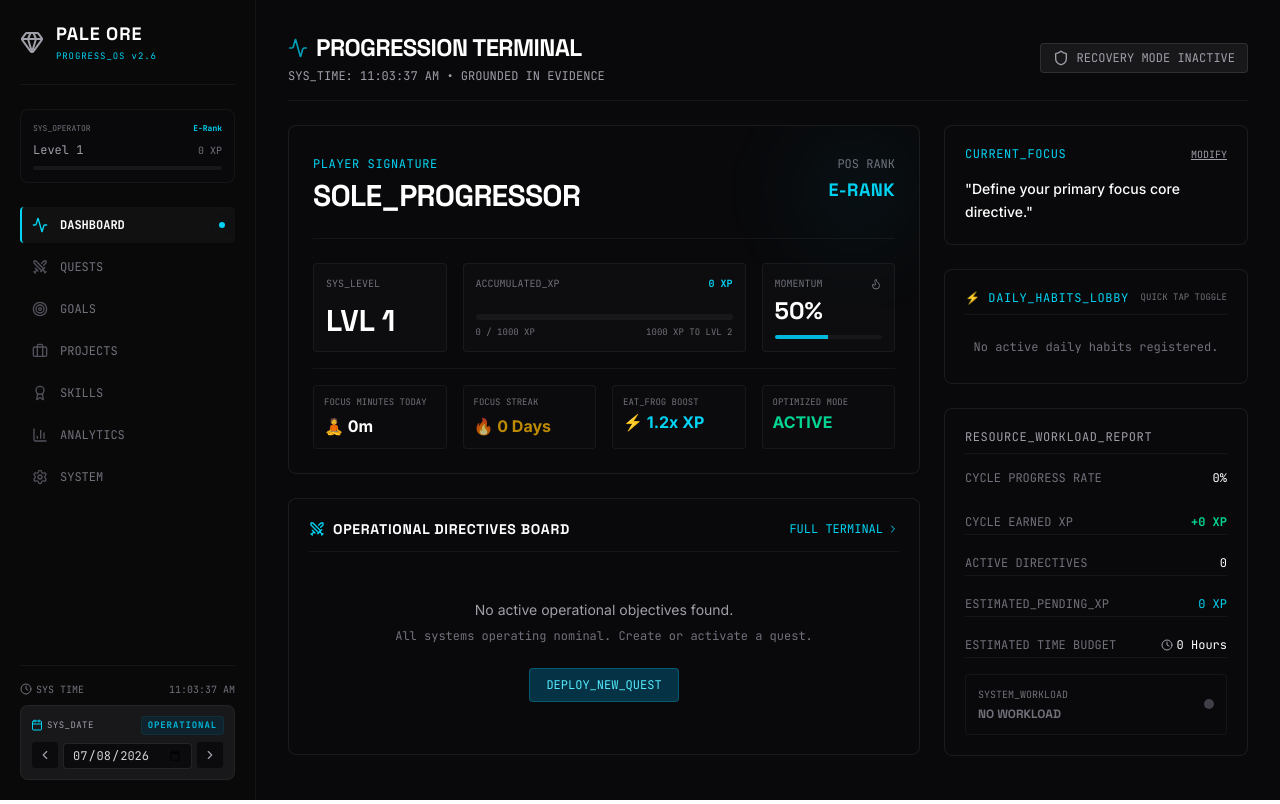
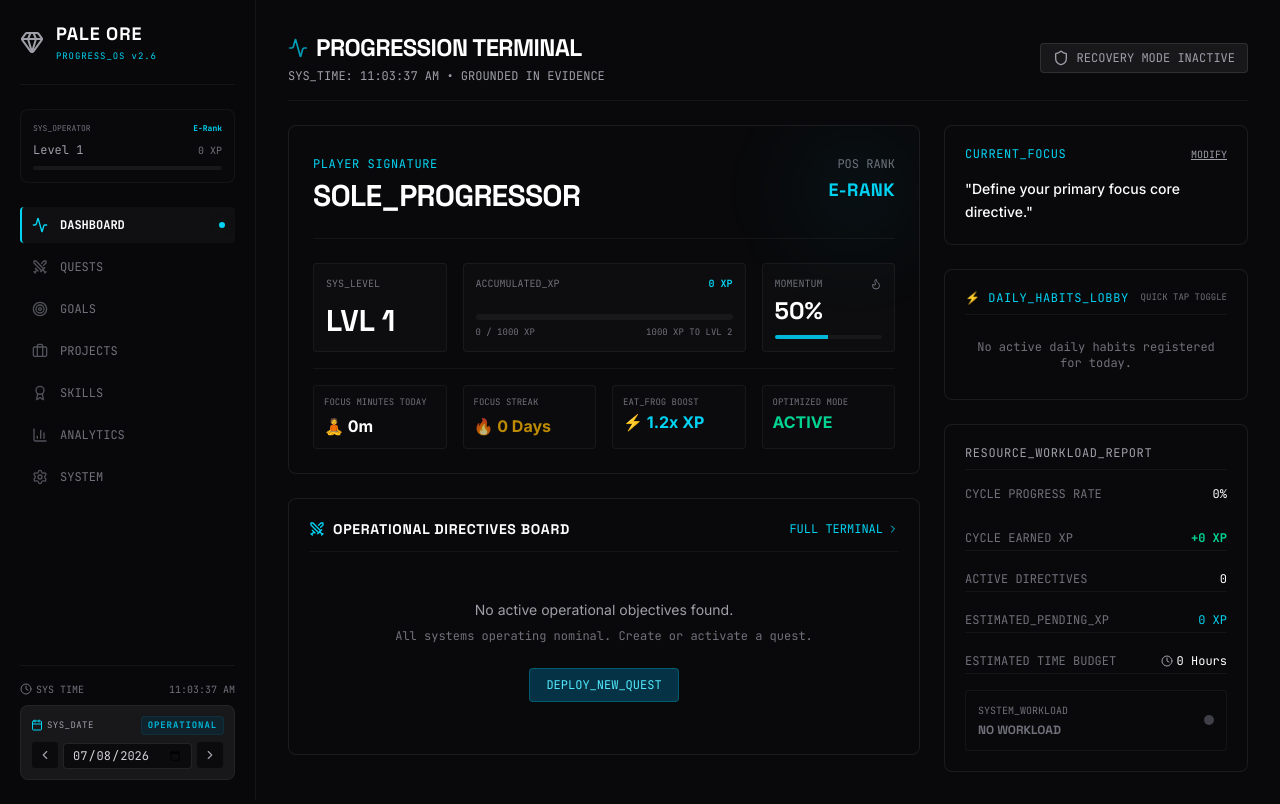
Before and after one commit to ghomrasnichameseddin-cloud/pale-ore, a React (Vite) app: page / in a window 1280 px wide. Built offline with nearby package versions, Linux system fonts and the light colour scheme.

Commit message:
pick date for quests

```diff
--- a/src/POSContext.tsx
+++ b/src/POSContext.tsx
@@ -81,6 +81,8 @@ interface POSContextType {
   exportData: () => string;
   importData: (jsonData: string) => boolean;
   isQuestFinishedForToday: (q: Quest) => boolean;
+  isQuestScheduledForDate: (q: Quest, dateStr: string) => boolean;
+  getWeekdayStr: (dateStr: string) => string;
   systemDate: string;
   setSystemDate: (date: string) => void;
 }
@@ -144,6 +146,58 @@ const getDaysDifference = (dateStr1: string, dateStr2: string): number => {
   }
 };
 
+export const getWeekdayStr = (dateStr: string): string => {
+  try {
+    const [year, month, day] = dateStr.split('-').map(Number);
+    const date = new Date(year, month - 1, day);
+    const weekdays = ['Sun', 'Mon', 'Tue', 'Wed', 'Thu', 'Fri', 'Sat'];
+    return weekdays[date.getDay()];
+  } catch (e) {
+    return '';
+  }
+};
+
+export const isQuestScheduledForDate = (q: Quest, dateStr: string): boolean => {
+  if (!q.recurrence || q.recurrence === 'None') {
+    return true;
+  }
+
+  const rec = q.recurrence.toLowerCase();
+  const currentWeekday = getWeekdayStr(dateStr).toLowerCase();
+  const fullWeekdaysMap: Record<string, string> = {
+    'sunday': 'sun', 'monday': 'mon', 'tuesday': 'tue', 'wednesday': 'wed',
+    'thursday': 'thu', 'friday': 'fri', 'saturday': 'sat'
+  };
+
+  const weekdays = ['sun', 'mon', 'tue', 'wed', 'thu', 'fri', 'sat'];
+  let hasWeekdayConstraint = false;
+  let matchesWeekday = false;
+
+  for (const day of weekdays) {
+    const shortPattern = day;
+    const fullPattern = Object.keys(fullWeekdaysMap).find(k => fullWeekdaysMap[k] === day) || '';
+
+    if (rec.includes(shortPattern) || (fullPattern && rec.includes(fullPattern))) {
+      hasWeekdayConstraint = true;
+      if (currentWeekday === day) {
+        matchesWeekday = true;
+      }
+    }
+  }
+
+  if (hasWeekdayConstraint) {
+    return matchesWeekday;
+  }
+
+  if (rec === 'weekly') {
+    const creationDateStr = q.createdAt.split('T')[0];
+    const creationWeekday = getWeekdayStr(creationDateStr).toLowerCase();
+    return currentWeekday === creationWeekday;
+  }
+
+  return true;
+};
+
 const resetRecurringQuestsForNewDate = (newDateStr: string, currentQuests: Quest[]): Quest[] => {
   return currentQuests.map(q => {
     if (!q.recurrence || q.recurrence === 'None') {
@@ -155,16 +209,11 @@ const resetRecurringQuestsForNewDate = (newDateStr: string, currentQuests: Quest
       const diff = getDaysDifference(lastActionDateStr, newDateStr);
 
       let shouldReset = false;
-      if (q.recurrence === 'Daily' && diff >= 1) {
-        shouldReset = true;
-      } else if (q.recurrence === 'Every 2 Days' && diff >= 2) {
-        shouldReset = true;
-      } else if (q.recurrence === 'Weekly' && diff >= 7) {
-        shouldReset = true;
-      } else if (q.recurrence === 'Monthly' && diff >= 30) {
-        shouldReset = true;
-      } else if (diff >= 1) {
-        shouldReset = true;
+      if (diff >= 1) {
+        // If a quest is scheduled on this new date, it must be reset so the user can complete it again!
+        if (isQuestScheduledForDate(q, newDateStr)) {
+          shouldReset = true;
+        }
       }
 
       if (shouldReset) {
@@ -1585,6 +1634,8 @@ export const POSProvider: React.FC<{ children: React.ReactNode }> = ({ children
       exportData,
       importData,
       isQuestFinishedForToday,
+      isQuestScheduledForDate,
+      getWeekdayStr,
       systemDate: state.systemDate || new Date().toISOString().split('T')[0],
       setSystemDate
     }}>
--- a/src/components/ActiveDirectives.tsx
+++ b/src/components/ActiveDirectives.tsx
@@ -14,6 +14,7 @@ export const ActiveDirectives: React.FC = () => {
     addSubQuest, toggleSubQuest, deleteSubQuest,
     startFocusSession, activeFocusSession, stopFocusSession,
     isQuestFinishedForToday,
+    isQuestScheduledForDate,
     systemDate
   } = usePOS();
 
@@ -121,7 +122,14 @@ export const ActiveDirectives: React.FC = () => {
     if (isFinished) {
        return q.status !== 'Failed'; // Show completed today, exclude fails
     }
-    return q.status === 'Active' && (!q.deadline || q.deadline <= todayStr);
+
+    if (q.status !== 'Active') return false;
+
+    // Check weekday schedule if applicable
+    const isScheduled = isQuestScheduledForDate(q, todayStr);
+    if (!isScheduled) return false;
+
+    return !q.deadline || q.deadline <= todayStr;
   });
 
   // 2. Tomorrow & Postponed quests: Active & deadline > todayStr, plus completed recurring quests (queued for tomorrow)
--- a/src/components/DashboardView.tsx
+++ b/src/components/DashboardView.tsx
@@ -14,7 +14,7 @@ interface DashboardViewProps {
 export const DashboardView: React.FC<DashboardViewProps> = ({ onNavigate }) => {
   const {
     state, toggleRecoveryMode, updateProfileFocus, getPlayerLevelInfo, getAnalytics, completeQuest,
-    isQuestFinishedForToday, processQuestReview
+    isQuestFinishedForToday, processQuestReview, isQuestScheduledForDate, systemDate
   } = usePOS();
 
   const [focusText, setFocusText] = useState(state.profile.currentFocus);
@@ -23,7 +23,11 @@ export const DashboardView: React.FC<DashboardViewProps> = ({ onNavigate }) => {
 
   const levelInfo = getPlayerLevelInfo();
   const analytics = getAnalytics();
-  const activeQuests = state.quests.filter(q => q.status === 'Active' && !isQuestFinishedForToday(q));
+  const activeQuests = state.quests.filter(q =>
+    q.status === 'Active' &&
+    !isQuestFinishedForToday(q) &&
+    isQuestScheduledForDate(q, systemDate)
+  );
 
   const frogOfTheDay = activeQuests.find(q => q.important) ||
                        (activeQuests.length > 0 ? [...activeQuests].sort((a, b) => b.xp - a.xp)[0] : null);
@@ -442,13 +446,13 @@ export const DashboardView: React.FC<DashboardViewProps> = ({ onNavigate }) => {
               <span className="text-[9px] font-mono text-zinc-500">QUICK TAP TOGGLE</span>
             </div>
 
-            {state.quests.filter(q => q.type?.toLowerCase() === 'habit' || q.recurrence === 'Daily').length === 0 ? (
+            {state.quests.filter(q => (q.type?.toLowerCase() === 'habit' || q.recurrence === 'Daily') && isQuestScheduledForDate(q, systemDate)).length === 0 ? (
               <p className="text-xs text-zinc-500 font-mono text-center py-2">
-                No active daily habits registered.
+                No active daily habits registered for today.
               </p>
             ) : (
               <div className="space-y-2 max-h-[220px] overflow-y-auto pr-1">
-                {state.quests.filter(q => q.type?.toLowerCase() === 'habit' || q.recurrence === 'Daily').map(habit => {
+                {state.quests.filter(q => (q.type?.toLowerCase() === 'habit' || q.recurrence === 'Daily') && isQuestScheduledForDate(q, systemDate)).map(habit => {
                   const isFinished = isQuestFinishedForToday(habit);
                   return (
                     <div
--- a/src/components/QuestsView.tsx
+++ b/src/components/QuestsView.tsx
@@ -5,10 +5,18 @@ import { ActiveDirectives } from './ActiveDirectives';
 import { ExecuteQuestForm } from './ExecuteQuestForm';
 
 export const QuestsView: React.FC = () => {
-  const { state, isQuestFinishedForToday } = usePOS();
+  const { state, isQuestFinishedForToday, isQuestScheduledForDate, systemDate } = usePOS();
 
-  const activeQuests = state.quests.filter(q => q.status === 'Active' && !isQuestFinishedForToday(q));
-  const completedQuests = state.quests.filter(q => isQuestFinishedForToday(q) && q.status !== 'Failed');
+  const activeQuests = state.quests.filter(q =>
+    q.status === 'Active' &&
+    !isQuestFinishedForToday(q) &&
+    isQuestScheduledForDate(q, systemDate)
+  );
+  const completedQuests = state.quests.filter(q =>
+    isQuestFinishedForToday(q) &&
+    q.status !== 'Failed' &&
+    isQuestScheduledForDate(q, systemDate)
+  );
   const totalQuests = state.quests.length;
 
   return (
```
Also changed, not shown: 1 other file (tests, documents, lock files or other folders).
